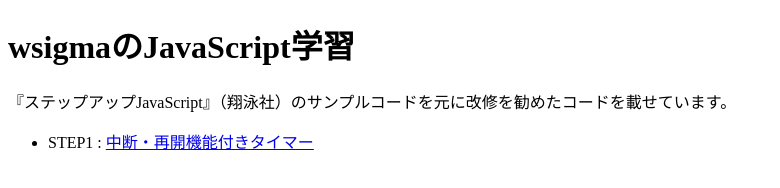
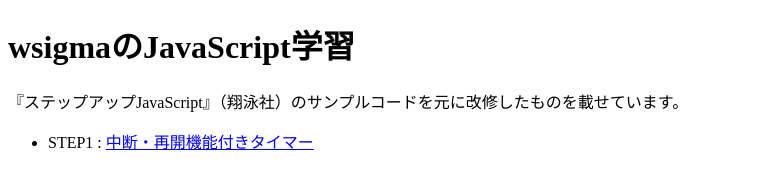
Before and after one commit to wsigma21/stepupjs, a plain HTML site: page index.html in a window 1280 px wide. Shown: the whole page, without its empty margins (0-780 px from the left). Drawn offline with Linux system fonts and the light colour scheme.

Commit message:
index.html 文言変更

```diff
--- a/index.html
+++ b/index.html
@@ -9,7 +9,7 @@
 <body>
     <div>
         <h1>wsigmaのJavaScript学習</h1>
-        <p>『ステップアップJavaScript』（翔泳社）のサンプルコードを元に改修を勧めたコードを載せています。</p>
+        <p>『ステップアップJavaScript』（翔泳社）のサンプルコードを元に改修したものを載せています。</p>
         <ul>
             <li>
                 STEP1 : <a href="./answers/step1/stopAndClearTimer/index.html">中断・再開機能付きタイマー</a>
```
